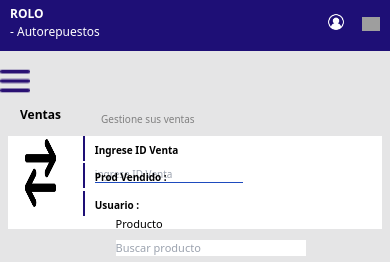
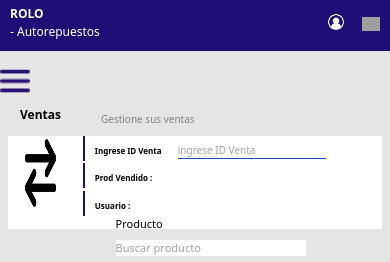
Before and after one commit to Eric2609/rolocars-app, a Next.js app: page /inicio/informacion/ventas in a window 390 px wide. Shown: the top 262 px of the page. Built offline with nearby package versions, Linux system fonts and the light colour scheme; no server answers; grey boxes are pictures that could not be loaded.

Commit message:
Update info.css

```diff
--- a/app/inicio/informacion/info.css
+++ b/app/inicio/informacion/info.css
@@ -222,7 +222,7 @@ table tbody tr td {
 }
 .label_busqueda{
     margin-right:14px;
-    font-size:10px;
+    font-size:8px;
 }
 
 .form1{
@@ -348,8 +348,6 @@ table tbody tr td {
     position: relative;
     top: 0px;
 }
-.label_busqueda{
-    font-size:10px
-}
+
 
 }
```
